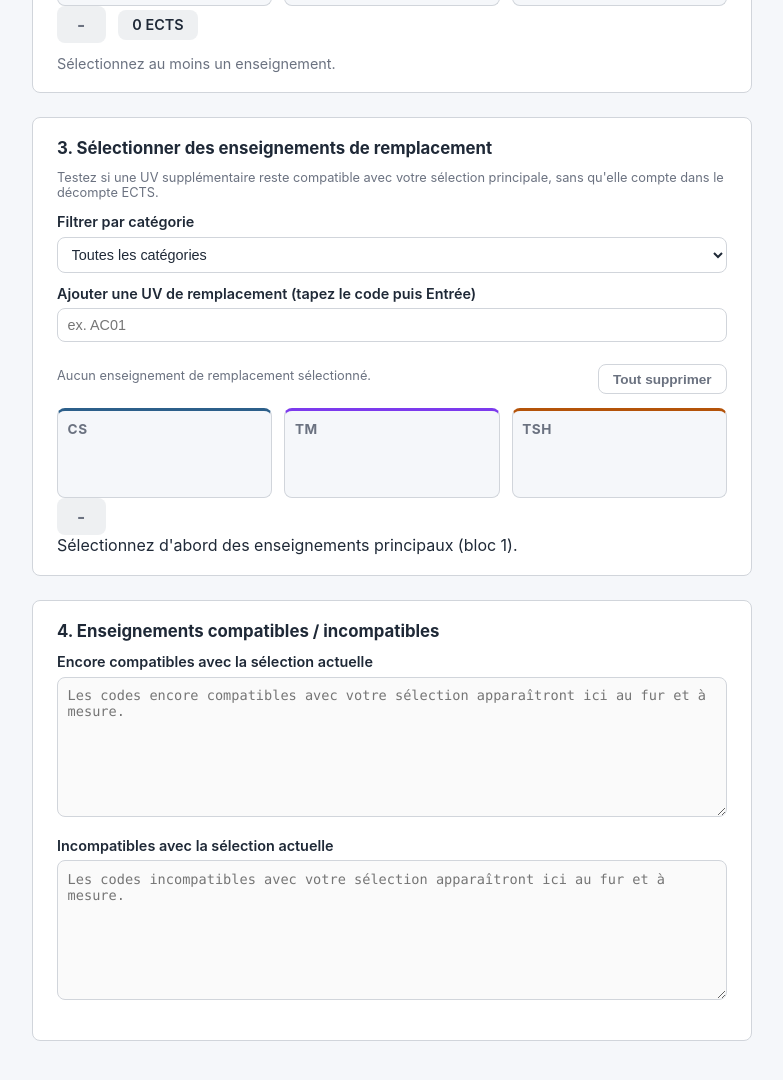
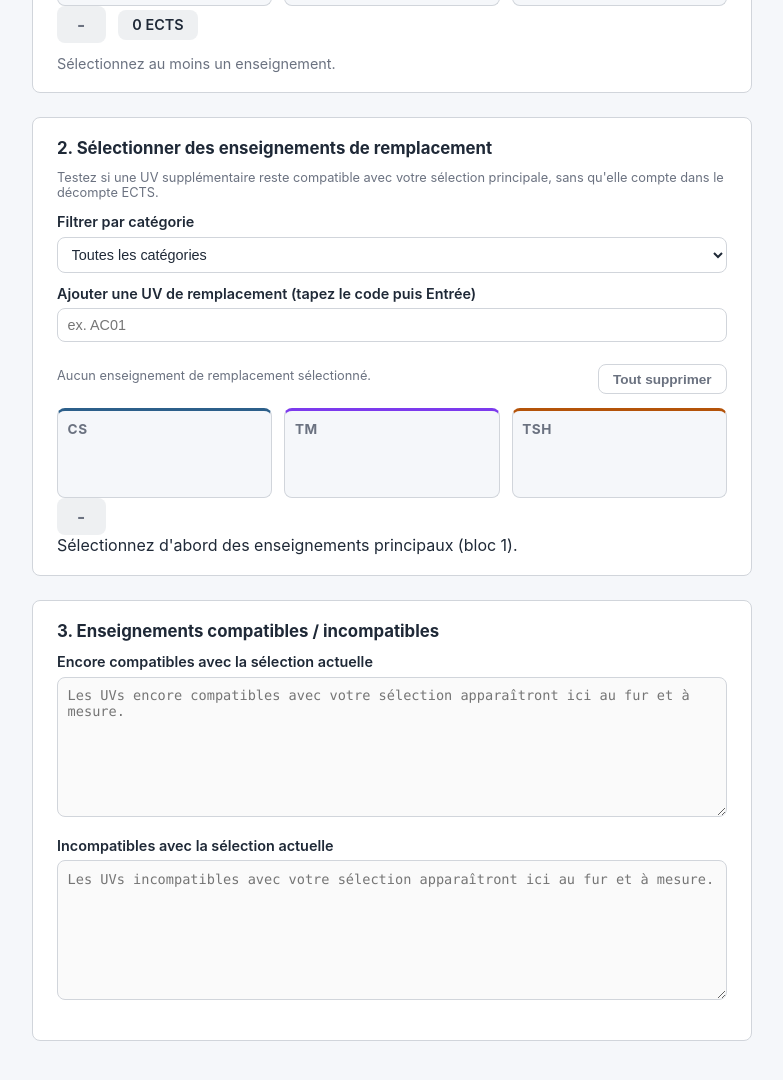
Before and after one commit to yan-sln/SAT-UV, a plain HTML site: page docs/index.html in a window 1280 px wide. Shown: the part 520-1600 px from the top of the page, without its empty margins (248-1031 px from the left). Drawn offline with nearby package versions, Linux system fonts and the light colour scheme.

Commit message:
woopsie doopsie

```diff
--- a/docs/index.html
+++ b/docs/index.html
@@ -10,10 +10,10 @@
 <body>
 <div class="conteneur">
     <h1>SAT-UV</h1>
-    <p class="sous-titre">Vérification de compatibilité des UVs - <a href="https://github.com/yan-sln/SAT-UV/blob/main/README.md" target="_blank" rel="noopener noreferrer">lien vers la doc</a></p>
+    <p class="sous-titre">Vérification de compatibilité des UVs (<a href="https://github.com/yan-sln/SAT-UV/blob/main/README.md" target="_blank" rel="noopener noreferrer">documentation</a>).</p>
 
     <div class="carte">
-        <h2>2. Sélectionner des enseignements</h2>
+        <h2>1. Sélectionner des enseignements</h2>
         <p class="aide" id="infoChargement">Chargement en cours…</p>
         <p class="aide" id="infoExclus"></p>
 
@@ -59,7 +59,7 @@
     </div>
 
     <div class="carte">
-        <h2>3. Sélectionner des enseignements de remplacement</h2>
+        <h2>2. Sélectionner des enseignements de remplacement</h2>
         <p class="aide">Testez si une UV supplémentaire reste compatible avec votre sélection principale, sans qu'elle compte dans le décompte ECTS.</p>
 
         <label for="filtreCategorieRemplacement">Filtrer par catégorie</label>
@@ -101,12 +101,12 @@
     </div>
 
     <div class="carte" id="zoneIncompatibles">
-        <h2>4. Enseignements compatibles / incompatibles</h2>
+        <h2>3. Enseignements compatibles / incompatibles</h2>
         <p class="aide" id="resumeCompatibilite"></p>
         <label for="compatiblesTexte">Encore compatibles avec la sélection actuelle</label>
-        <textarea id="compatiblesTexte" readonly placeholder="Les codes encore compatibles avec votre sélection apparaîtront ici au fur et à mesure."></textarea>
+        <textarea id="compatiblesTexte" readonly placeholder="Les UVs encore compatibles avec votre sélection apparaîtront ici au fur et à mesure."></textarea>
         <label for="incompatiblesTexte">Incompatibles avec la sélection actuelle</label>
-        <textarea id="incompatiblesTexte" readonly placeholder="Les codes incompatibles avec votre sélection apparaîtront ici au fur et à mesure."></textarea>
+        <textarea id="incompatiblesTexte" readonly placeholder="Les UVs incompatibles avec votre sélection apparaîtront ici au fur et à mesure."></textarea>
     </div>
 </div>
 <script src="model.js"></script>
```
